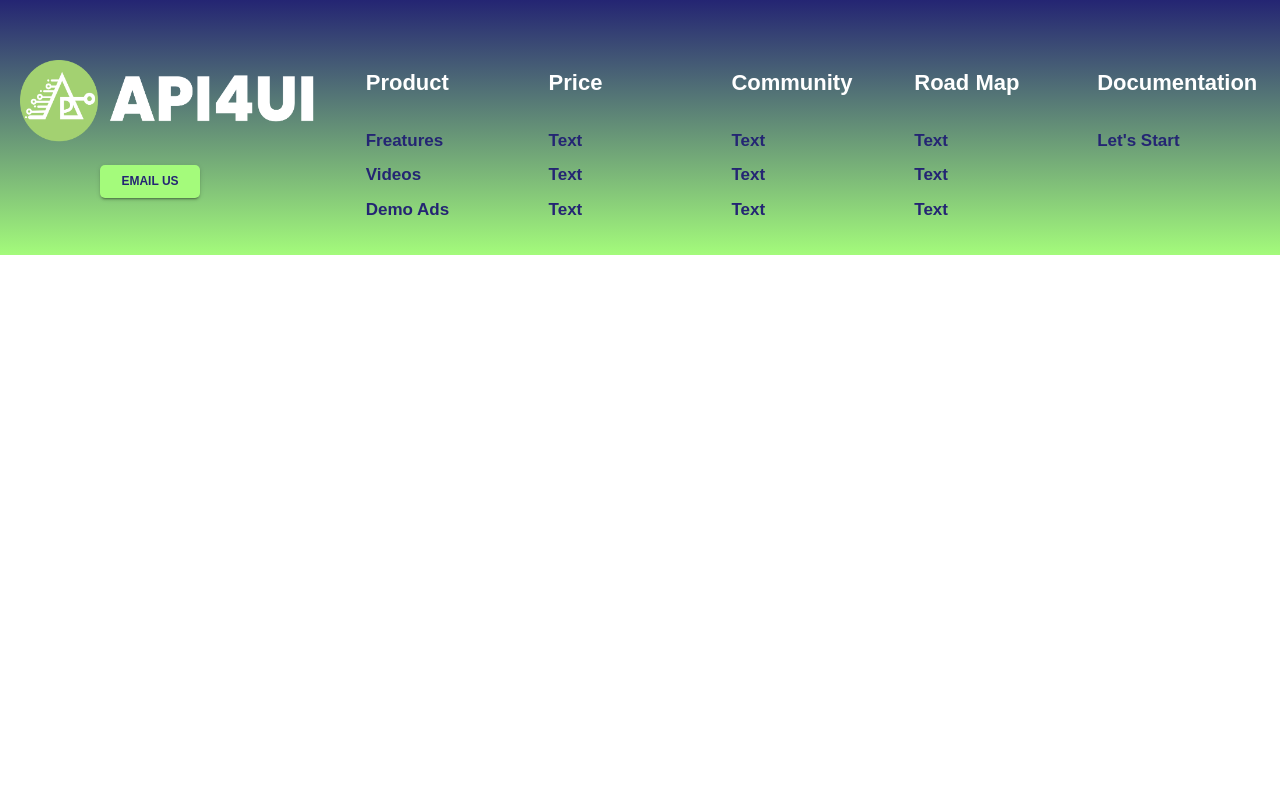
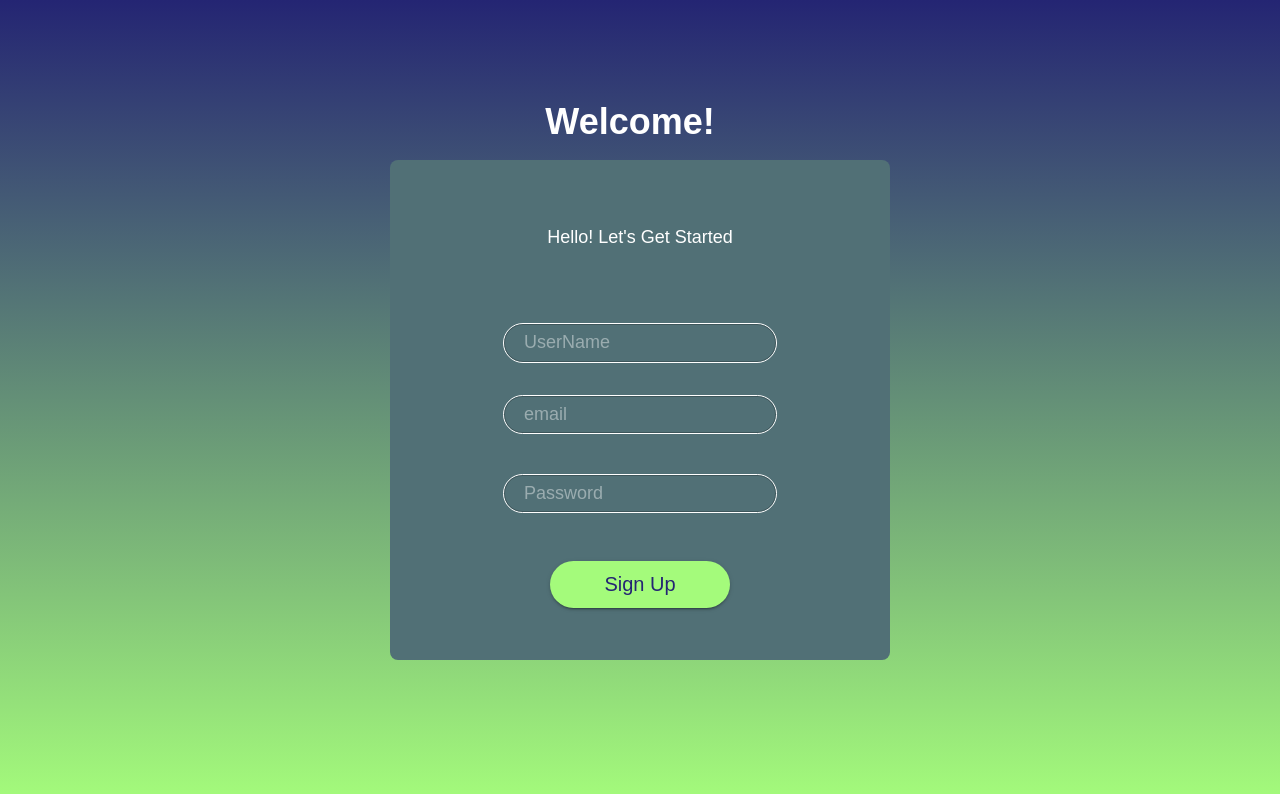
Before and after one commit to rjgohar/m4ui, a React (Create React App) app: page /signup in a window 1280 px wide. Shown: the top 794 px of the page. Built offline with nearby package versions, Linux system fonts and the light colour scheme.

Commit message:
add  login signup

```diff
--- a/src/components/communityHeader/index.js
+++ b/src/components/communityHeader/index.js
@@ -29,15 +29,19 @@ export default function CommunityHeader() {
   return (
     <div>
       <Box className={classes.buttonscont}>
-        <Button className={classes.buttonOutlined} variant="outlined">
+        <Link to="/signup">
+          <Button className={classes.button} variant="outlined">
             {" "}
             Sign Up
           </Button>
+        </Link>
         <Box>
-          <Button className={classes.buttonOutlined} variant="outlined">
+          <Link to="/login">
+            <Button className={classes.button} variant="outlined">
               {" "}
               Login
             </Button>
+          </Link>
         </Box>
       </Box>
       <AppBar position="static" className={classes.headerMargin}>
@@ -141,6 +145,8 @@ export default function CommunityHeader() {
 
 const useStyles = makeStyles((theme) => ({
   buttonscont: {
+    paddingTop: 5,
+    paddingBottom: 5,
     display: "flex",
     justifyContent: "end",
     position: "relative",
@@ -278,4 +284,9 @@ const useStyles = makeStyles((theme) => ({
     float: "right",
     cursor: "pointer",
   },
+
+  button: {
+    width: 100,
+    padding: 0,
+  },
 }));
--- /dev/null
+++ b/src/components/input/index.js
@@ -0,0 +1,23 @@
+import { TextField, withStyles } from "@material-ui/core";
+
+export default withStyles((theme) => ({
+  root: {
+    maxWidth: "380px",
+
+    border: "none",
+
+    "& .MuiOutlinedInput-root": {
+      outline: "none",
+      borderRadius: "27px",
+      border: "0.2px solid " + theme.palette.primary.main,
+    },
+    "& .MuiOutlinedInput-input": {
+      padding: "8px 20px",
+      color: theme.palette.primary.main,
+    },
+    [theme.breakpoints.down("sm")]: {
+      width: "90%",
+      margin: "0px 10px",
+    },
+  },
+}))(TextField);
--- /dev/null
+++ b/src/components/login/index.js
@@ -0,0 +1,63 @@
+import { Box, makeStyles, Typography } from "@material-ui/core";
+import TextField from "../input";
+import React from "react";
+
+import logo from "../../assests/logo.png";
+import Buttons from "../../units/Button";
+import { Link } from "react-router-dom";
+
+export default function LoginSection() {
+  const classes = useStyles();
+  return (
+    <Box mb={10} className={classes.mainContainer}>
+      <Box pt={6}>
+        <img className={classes.logo} src={logo} alt="logo" />
+      </Box>
+      <Box pt={8} pb={2}>
+        <TextField variant="outlined" placeholder="UserName" />
+      </Box>
+      <Box pt={3} pb={3}>
+        <TextField variant="outlined" placeholder="Password" />
+      </Box>
+      <Box mt={3}>
+        <Link to="/">
+          <Buttons className={classes.ButtonSignin} variant="contained">
+            sign in
+          </Buttons>
+        </Link>
+      </Box>
+    </Box>
+  );
+}
+const useStyles = makeStyles((theme) => ({
+  mainContainer: {
+    width: 500,
+    height: 500,
+
+    borderRadius: "8px",
+    backgroundColor: theme.palette.text.secondary,
+    display: "flex",
+    flexDirection: "column",
+    alignItems: "center",
+    [theme.breakpoints.down("sm")]: {
+      width: "100%",
+    },
+  },
+  typo: {
+    textAlign: "center",
+    textTransform: "capitalize",
+    color: theme.palette.primary.main,
+  },
+  ButtonSignin: {
+    width: 180,
+    textTransform: "capitalize",
+    fontSize: 20,
+    borderRadius: 25,
+    fontWeight: 500,
+  },
+
+  logo: {
+    width: 180,
+    height: 50,
+  },
+}));
--- /dev/null
+++ b/src/components/signup/index.js
@@ -0,0 +1,63 @@
+import { Box, makeStyles, Typography } from "@material-ui/core";
+import TextField from "../input";
+import React from "react";
+import Buttons from "../../units/Button";
+import { Link } from "react-router-dom";
+
+export default function SignupSection() {
+  const classes = useStyles();
+  return (
+    <Box mb={10} className={classes.mainContainer}>
+      <Box pt={8} pb={1}>
+        <Typography className={classes.typo} variant="body1">
+          {" "}
+          hello! let's get started
+        </Typography>
+      </Box>
+      <Box pt={8} pb={2}>
+        <TextField variant="outlined" placeholder="UserName" />
+      </Box>
+      <Box pt={2} pb={3}>
+        <TextField variant="outlined" placeholder="email" />
+      </Box>
+      <Box pt={2} pb={3}>
+        <TextField variant="outlined" placeholder="Password" />
+      </Box>
+
+      <Box mt={3}>
+        <Link to="/">
+          <Buttons className={classes.ButtonSignin} variant="contained">
+            sign up
+          </Buttons>
+        </Link>
+      </Box>
+    </Box>
+  );
+}
+const useStyles = makeStyles((theme) => ({
+  mainContainer: {
+    width: 500,
+    height: 500,
+
+    borderRadius: "8px",
+    backgroundColor: theme.palette.text.secondary,
+    display: "flex",
+    flexDirection: "column",
+    alignItems: "center",
+    [theme.breakpoints.down("sm")]: {
+      width: "100%",
+    },
+  },
+  typo: {
+    textAlign: "center",
+    textTransform: "capitalize",
+    color: theme.palette.primary.main,
+  },
+  ButtonSignin: {
+    width: 180,
+    textTransform: "capitalize",
+    fontSize: 20,
+    borderRadius: 25,
+    fontWeight: 500,
+  },
+}));
--- a/src/index.css
+++ b/src/index.css
@@ -8,7 +8,9 @@ body {
   padding: 0;
   box-sizing: border-box;
 }
-
+a {
+  text-decoration: none;
+}
 code {
   font-family: source-code-pro, Menlo, Monaco, Consolas, "Courier New",
     monospace;
--- a/src/pages/home/index.js
+++ b/src/pages/home/index.js
@@ -8,11 +8,11 @@ import ApplicationSection from "../../components/m4uiApplicationSection";
 import M4uiManageSec from "../../components/m4uimanageSection";
 import OurCustomer from "../../components/ourCostomerGrid";
 import PriceSection from "../../components/priceSection";
-import RegisterMini from "../../components/registerminicampo";
+
 import RegisterSection from "../../components/registerSection";
 import SectionCount from "../../components/sectionCount";
 import Slider from "../../components/slider";
-import BasicTable from "../../components/table";
+
 import VideoSection from "../../components/videoCampo";
 
 export default function Home() {
--- /dev/null
+++ b/src/pages/login/index.js
@@ -0,0 +1,38 @@
+import { Box, makeStyles, Typography } from "@material-ui/core";
+import React from "react";
+import LoginSection from "../../components/login";
+
+function Login() {
+  const classes = useStyles();
+  return (
+    <Box className={classes.mainContainer}>
+      <Box pt={5} pb={3}></Box>
+      <Box>
+        <LoginSection />
+      </Box>
+    </Box>
+  );
+}
+
+export default Login;
+const useStyles = makeStyles((theme) => ({
+  mainContainer: {
+    paddingTop: 90,
+    background: theme.palette.background.footer,
+    display: "flex",
+    flexDirection: "column",
+    justifyContent: "center",
+    alignItems: "center",
+  },
+  titleHead: {
+    paddingRight: 20,
+    fontSize: 36,
+    fontweight: 500,
+    color: theme.palette.primary.main,
+    textTransform: "capitalize",
+    [theme.breakpoints.down("sm")]: {
+      fontSize: 24,
+      fontweight: 500,
+    },
+  },
+}));
--- /dev/null
+++ b/src/pages/signup/index.js
@@ -0,0 +1,43 @@
+import { Box, makeStyles, Typography } from "@material-ui/core";
+import React from "react";
+
+import SignupSection from "../../components/signup";
+
+function Signup() {
+  const classes = useStyles();
+  return (
+    <Box className={classes.mainContainer}>
+      <Box pt={5} pb={2}>
+        <Typography className={classes.titleHead} variant="h4">
+          Welcome!
+        </Typography>
+      </Box>
+      <Box>
+        <SignupSection />
+      </Box>
+    </Box>
+  );
+}
+
+export default Signup;
+const useStyles = makeStyles((theme) => ({
+  mainContainer: {
+    height: "100vh",
+    background: theme.palette.background.footer,
+    display: "flex",
+    flexDirection: "column",
+    justifyContent: "center",
+    alignItems: "center",
+  },
+  titleHead: {
+    paddingRight: 20,
+    fontSize: 36,
+    fontweight: 500,
+    color: theme.palette.primary.main,
+    textTransform: "capitalize",
+    [theme.breakpoints.down("sm")]: {
+      fontSize: 24,
+      fontweight: 500,
+    },
+  },
+}));
--- a/src/routers/index.js
+++ b/src/routers/index.js
@@ -7,6 +7,8 @@ import Blogs from "../pages/blogs";
 import Community from "../pages/community";
 
 import Home from "../pages/home";
+import Login from "../pages/login";
+import Signup from "../pages/signup";
 
 const Routers = () => {
   return (
@@ -18,6 +20,7 @@ const Routers = () => {
             element={
               <Layout header={<Header />}>
                 <Home />
+                <Footer />
               </Layout>
             }
           />
@@ -27,6 +30,7 @@ const Routers = () => {
               element={
                 <Layout header={<CommunityHeader />}>
                   <Community />
+                  <Footer />
                 </Layout>
               }
             />
@@ -37,12 +41,32 @@ const Routers = () => {
               element={
                 <Layout header={<CommunityHeader />}>
                   <Blogs />
+                  <Footer />
+                </Layout>
+              }
+            />
+          }
+          {
+            <Route
+              path="/login"
+              element={
+                <Layout>
+                  <Login />
+                </Layout>
+              }
+            />
+          }
+          {
+            <Route
+              path="signup"
+              element={
+                <Layout>
+                  <Signup />
                 </Layout>
               }
             />
           }
         </Routes>
-        <Footer />
       </Router>
     </>
   );
```
Also changed, not shown: 1 other file (tests, documents, lock files or other folders). Lines whose indentation alone changed are shown as unchanged.
